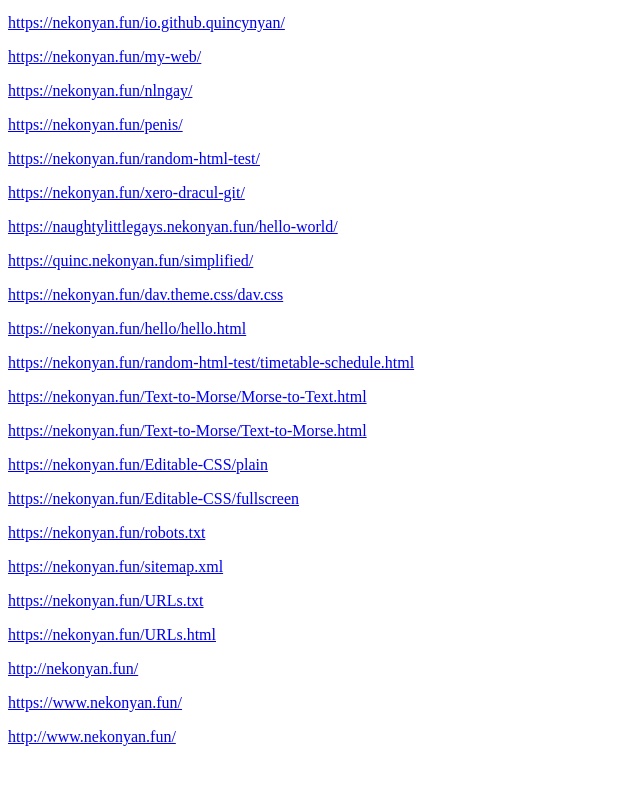
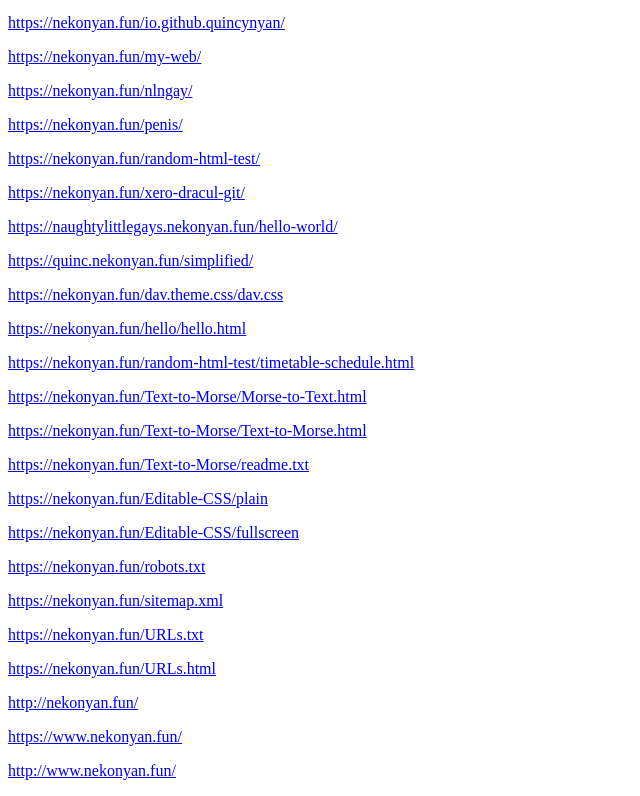
Before and after one commit to quincynyan/quincynyan.github.io, a plain HTML site: page URLs.html in a window 1280 px wide. Shown: the part 648-1444 px from the top of the page, without its empty margins (0-640 px from the left). Before the commit the page ends 1410 px from the top, so only its background shows below. Drawn offline with Linux system fonts and the light colour scheme.

Commit message:
Forgot a URL

```diff
--- a/URLs.html
+++ b/URLs.html
@@ -39,6 +39,7 @@
 			https://nekonyan.fun/random-html-test/timetable-schedule.html
 			https://nekonyan.fun/Text-to-Morse/Morse-to-Text.html
 			https://nekonyan.fun/Text-to-Morse/Text-to-Morse.html
+			https://nekonyan.fun/Text-to-Morse/readme.txt
 			https://nekonyan.fun/Editable-CSS/plain
 			https://nekonyan.fun/Editable-CSS/fullscreen
 			https://nekonyan.fun/robots.txt
@@ -209,6 +210,11 @@
 			</a>
 		</p>
 		<p>
+			<a href="https://nekonyan.fun/Text-to-Morse/readme.txt">
+				https://nekonyan.fun/Text-to-Morse/readme.txt
+			</a>
+		</p>
+		<p>
 			<a href="https://nekonyan.fun/Editable-CSS/plain">
 				https://nekonyan.fun/Editable-CSS/plain
 			</a>
```
Also changed, not shown: URLs.txt.
